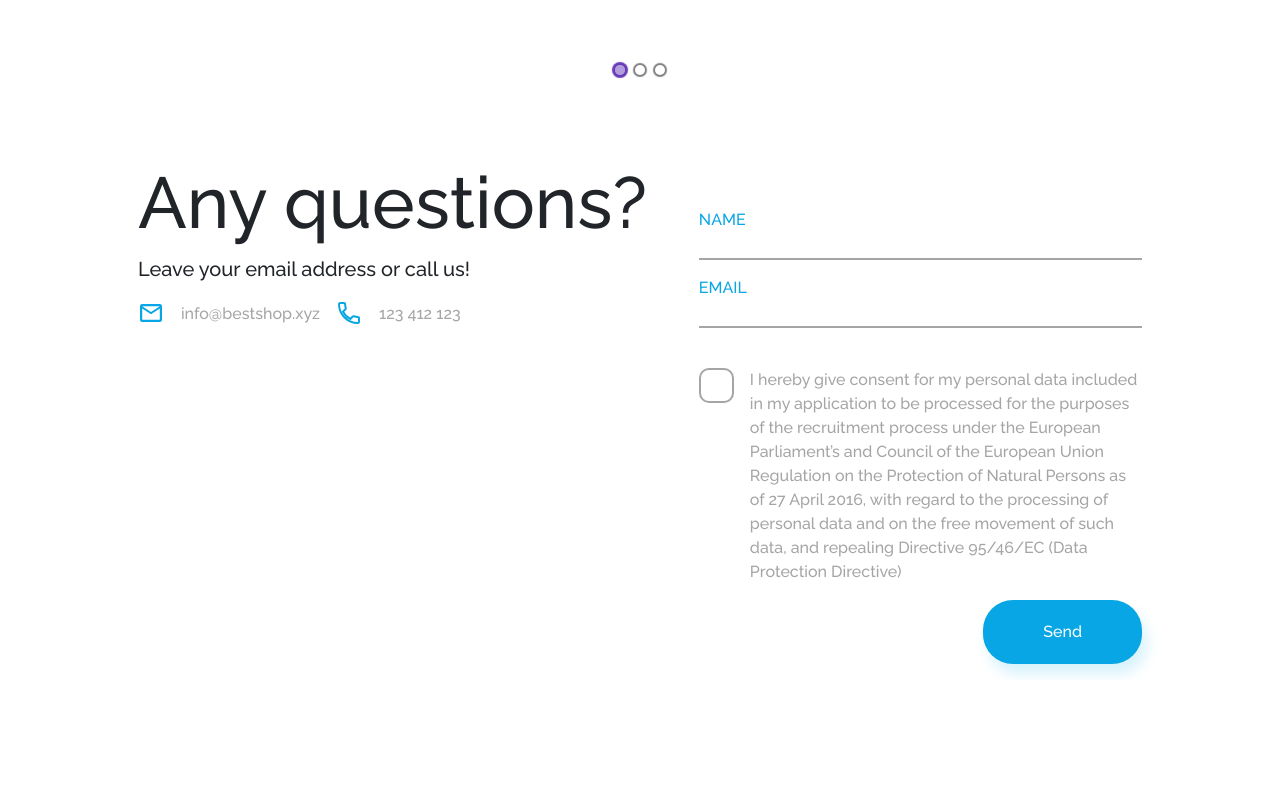
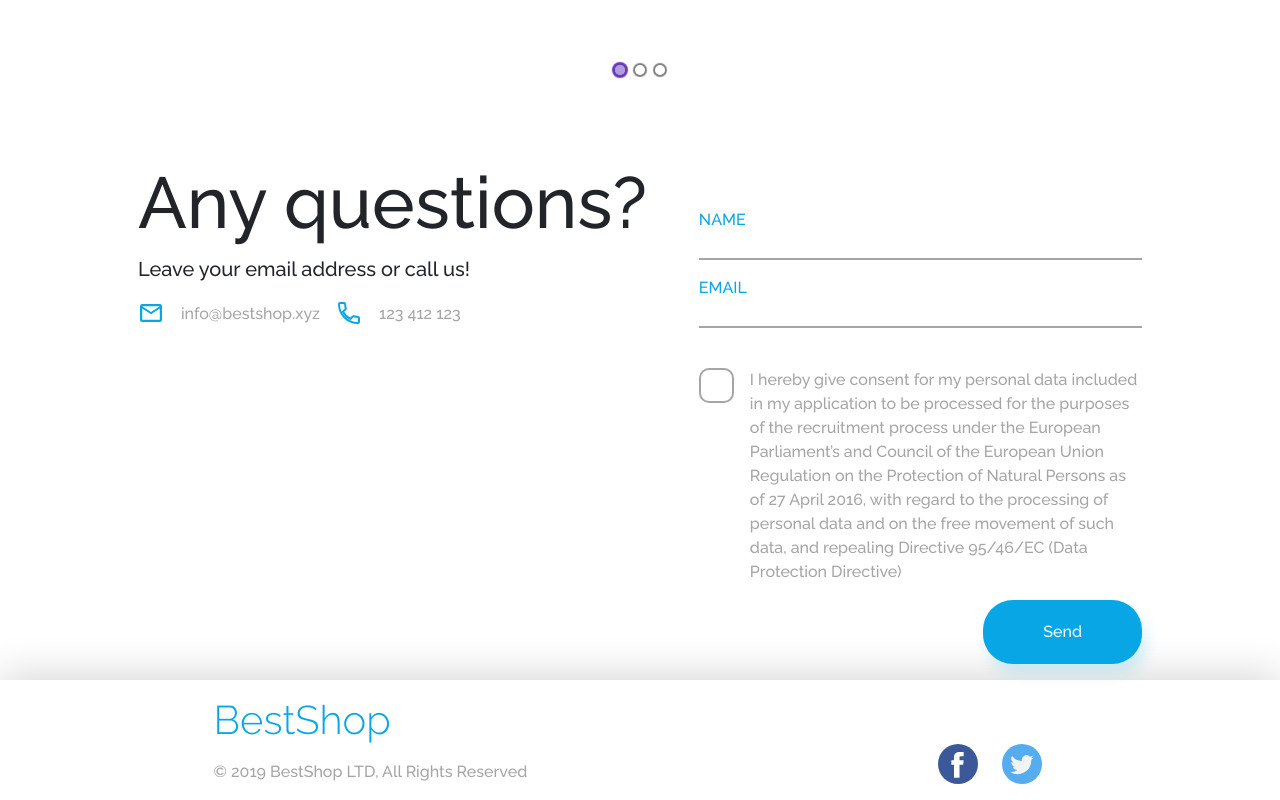
Before and after one commit to PatrykAdamski/BestShop, a React (Create React App) app: page / in a window 1280 px wide. Shown: the part 3170-3970 px from the top of the page. Before the commit the page ends 3850 px from the top, so only its background shows below. Built offline with nearby package versions, Linux system fonts and the light colour scheme.

Commit message:
Add-footer

```diff
--- a/src/App.js
+++ b/src/App.js
@@ -1,6 +1,7 @@
 import React from "react";
 import HomeBenefits from "./components/HomeBenefits";
 import HomeContact from "./components/HomeContact";
+import HomeFooter from "./components/HomeFooter";
 import HomeHeader from "./components/HomeHeader";
 import HomePricing from "./components/HomePricing";
 import HomeStatistics from "./components/HomeStatistics";
@@ -15,6 +16,7 @@ export default function App() {
       <HomeBenefits></HomeBenefits>
       <HomePricing></HomePricing>
       <HomeContact></HomeContact>
+      <HomeFooter></HomeFooter>
     </div>
   );
 }
--- /dev/null
+++ b/src/components/HomeFooter.js
@@ -0,0 +1,18 @@
+import React from "react";
+
+export default function HomeFooter() {
+  return (
+    <footer className="container-fluid px-2 py-3 custom-footer d-flex flex-column flex-sm-row justify-content-sm-around">
+      <div>
+        <div className="custom-logo display-6 mb-3">BestShop</div>
+        <span className="custom-footer-copyright">
+          &copy; 2019 BestShop LTD, All Rights Reserved
+        </span>
+      </div>
+      <div className="d-flex align-self-end me-4">
+        <div className="custom-icon-social custom-icon-facebook me-4"></div>
+        <div className="custom-icon-social custom-icon-twitter"></div>
+      </div>
+    </footer>
+  );
+}
--- /dev/null
+++ b/src/sass/elements/_homeFooter.scss
@@ -0,0 +1,17 @@
+.custom-footer {
+  box-shadow: 0px -5px 40px #00000029;
+}
+.custom-footer-copyright {
+  color: $color-grey;
+}
+.custom-icon-social {
+  width: 40px;
+  height: 40px;
+  background-size: contain;
+}
+.custom-icon-twitter {
+  background-image: url(../../assets/Twitter.svg);
+}
+.custom-icon-facebook {
+  background-image: url(../../assets/Facebook.svg);
+}
--- a/src/sass/main.scss
+++ b/src/sass/main.scss
@@ -12,3 +12,4 @@
 @import "./elements/homeBenefits";
 @import "./elements/homePricing";
 @import "./elements/homeContact";
+@import "./elements/homeFooter";
```
